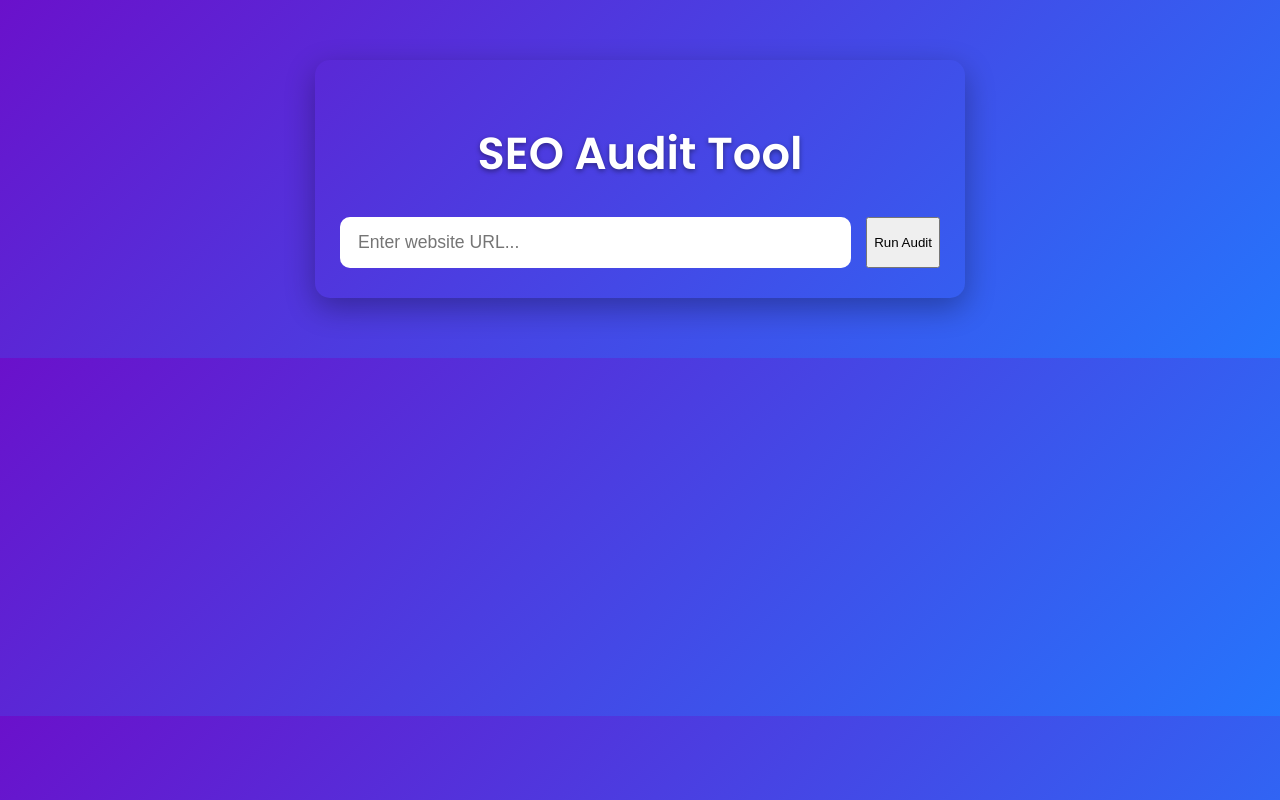
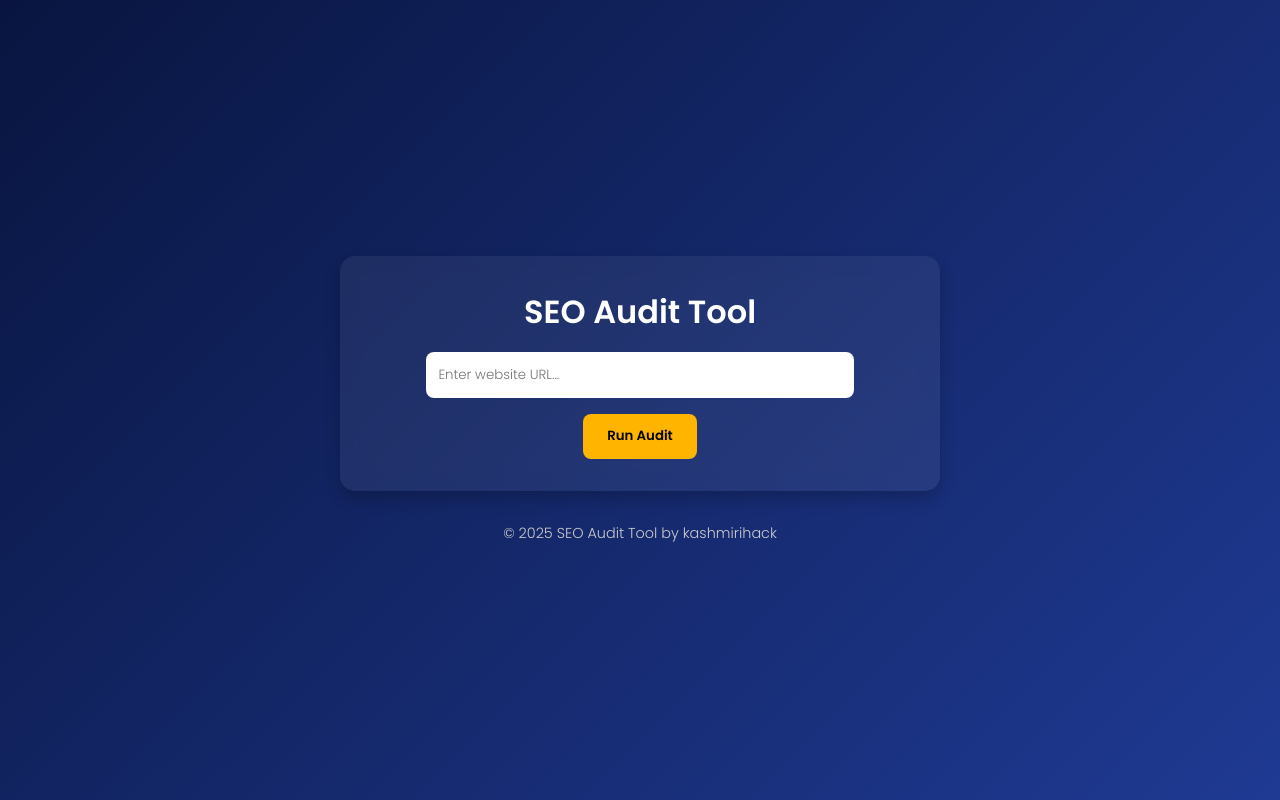
Before and after one commit to kashmirihack/seo-audit-site, a plain HTML site: page index.html in a window 1280 px wide. Drawn offline with nearby package versions, Linux system fonts and the light colour scheme.

Commit message:
Update index.html

```diff
--- a/index.html
+++ b/index.html
@@ -1,30 +1,126 @@
 <!DOCTYPE html>
 <html lang="en">
+
 <head>
   <meta charset="UTF-8">
+  <meta name="viewport" content="width=device-width, initial-scale=1.0">
   <title>SEO Audit Tool</title>
-  <meta name="viewport" content="width=device-width, initial-scale=1.0">
-  <link rel="stylesheet" href="style.css">
+  <link href="https://fonts.googleapis.com/css2?family=Poppins:wght@300;600&display=swap" rel="stylesheet">
+  <style>
+    * {
+      margin: 0;
+      padding: 0;
+      box-sizing: border-box;
+      font-family: 'Poppins', sans-serif;
+    }
 
-  <!-- jsPDF Library -->
-  <script src="https://cdnjs.cloudflare.com/ajax/libs/jspdf/2.5.1/jspdf.umd.min.js"></script>
-  <script>
-    window.jsPDF = window.jspdf.jsPDF;
-  </script>
+    body {
+      background: linear-gradient(135deg, #091540, #1F3A93);
+      color: #fff;
+      min-height: 100vh;
+      display: flex;
+      flex-direction: column;
+      align-items: center;
+      justify-content: center;
+      padding: 2rem;
+    }
+
+    .container {
+      background-color: #ffffff10;
+      backdrop-filter: blur(10px);
+      padding: 2rem;
+      border-radius: 15px;
+      width: 100%;
+      max-width: 600px;
+      box-shadow: 0 8px 16px rgba(0, 0, 0, 0.2);
+      text-align: center;
+    }
+
+    h1 {
+      margin-bottom: 1rem;
+      font-size: 2rem;
+      font-weight: 600;
+    }
+
+    input[type="text"] {
+      padding: 0.8rem;
+      width: 80%;
+      border: none;
+      border-radius: 8px;
+      margin-bottom: 1rem;
+    }
+
+    button {
+      padding: 0.8rem 1.5rem;
+      border: none;
+      background-color: #ffb400;
+      color: #000;
+      font-weight: bold;
+      border-radius: 8px;
+      cursor: pointer;
+      transition: background 0.3s;
+    }
+
+    button:hover {
+      background-color: #e0a800;
+    }
+
+    .result-box {
+      margin-top: 2rem;
+      background-color: #ffffff15;
+      padding: 1.5rem;
+      border-radius: 10px;
+      color: #fff;
+      text-align: left;
+    }
+
+    .result-box h3 {
+      margin-bottom: 1rem;
+      color: #ffb400;
+    }
+
+    .footer {
+      margin-top: 2rem;
+      font-size: 0.9rem;
+      color: #ccc;
+    }
+  </style>
 </head>
+
 <body>
   <div class="container">
     <h1>SEO Audit Tool</h1>
-    <form id="seoForm">
-      <input type="text" id="urlInput" placeholder="Enter website URL..." required />
-      <button type="submit">Run Audit</button>
-    </form>
+    <input type="text" id="urlInput" placeholder="Enter website URL...">
+    <br>
+    <button onclick="runAudit()">Run Audit</button>
 
-    <div id="result" style="display:none;"></div>
-
-    <button id="downloadPdfBtn" style="display:none; margin-top: 15px;">Download PDF Report</button>
+    <div class="result-box" id="resultBox" style="display: none;">
+      <h3>Audit Results:</h3>
+      <p><strong>Title Tag:</strong> Example Site Title</p>
+      <p><strong>Meta Description:</strong> This is a sample description of the website.</p>
+      <p><strong>Headings:</strong> H1, H2 found</p>
+      <p><strong>Keywords:</strong> seo, audit, website</p>
+      <p><strong>Page Speed:</strong> Fast</p>
+      <p><strong>Mobile-Friendly:</strong> Yes</p>
+    </div>
   </div>
 
-  <script src="script.js"></script>
+  <div class="footer">
+    &copy; 2025 SEO Audit Tool by kashmirihack
+  </div>
+
+  <script>
+    function runAudit() {
+      const url = document.getElementById("urlInput").value;
+      const resultBox = document.getElementById("resultBox");
+      if (url.trim() !== "") {
+        resultBox.style.display = "block";
+        // Replace with actual audit logic or API call
+      } else {
+        alert("Please enter a URL.");
+      }
+    }
+  </script>
 </body>
+
 </html>
```
